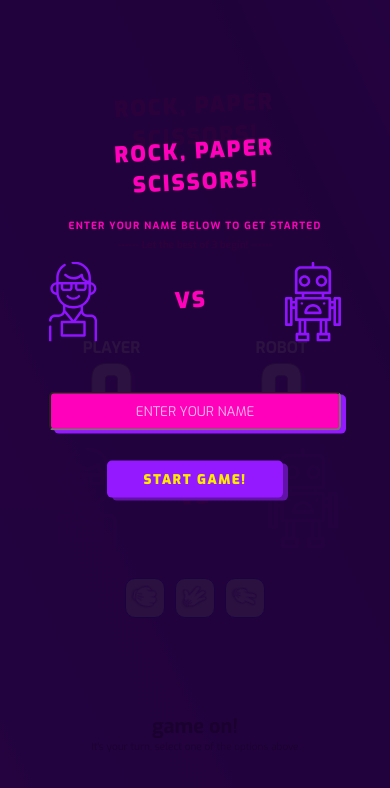
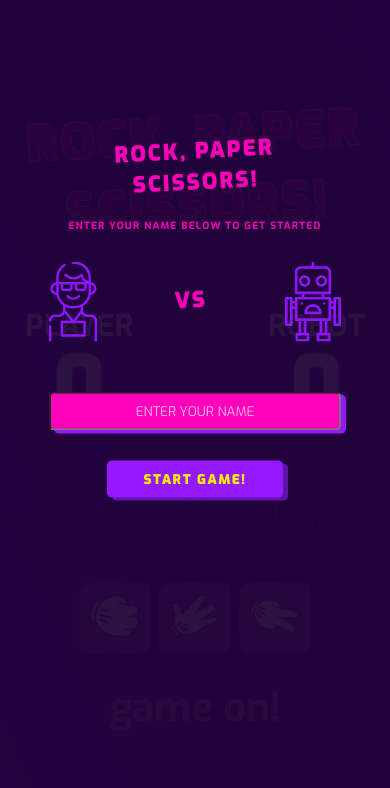
Before and after one commit to KirianaBrown/Rock-Paper-Scissors, a website built with webpack: page src/index.html in a window 390 px wide. Built offline with nearby package versions, Linux system fonts and the light colour scheme.

Commit message:
replace sm vs lg screen elements with using flex-direction reverse to achieve the same layout

```diff
--- a/src/index.html
+++ b/src/index.html
@@ -36,18 +36,7 @@
     <div class="wrapper">
         <h1 class="heading">Rock, Paper <br> Scissors!</h1>
         <p class="heading-sub">Let the best of 3 begin!</p>
-        <!-- wrapper big -->
         <div class="wrapper-bg">
-            <div class="score score-sm">
-                <div class="score-player">
-                    <h4 class="score-name score-name--player-sm">Player</h4>
-                    <p class="score-value score-value--player-sm">0</p>
-                </div>
-                <div class="score-computer">
-                    <h4 class="score-name score-name--computer-sm">Robot</h4>
-                    <p class="score-value score-value--computer-sm">0</p>
-                </div>
-            </div>
             <div class="options options-lg">
                 <p>Your selection <br> panel</p>
                 <button class="option-01 options-start-pulse" value="0"><img src="../img/rock-sm.svg" alt="selection-option-rock"></button>
@@ -73,16 +62,10 @@
                     <p class="score-value score-value--computer-lg">0</p>
                 </div>
             </div>
-            <div class="options options-sm">
-                <button class="option" id="option-01"><img src="../img/rock-sm.svg" alt="selection-option-rock"></button>
-                <button class="option" id="option-02"><img src="../img/paper-sm.svg" alt="selection-option-paper"></button>
-                <button class="option" id="option-03"><img src="../img/scissors-sm.svg" alt="selection-option-scissors"></button>
-            </div>
         </div>
 
         <div class="result">
             <h1 class="result-text">game on!</h1>
-            <p>It's your turn, select one of the options above</p>
         </div>
     </div>
     <script src="dist/bundle.js"></script>
--- a/src/js/index.js
+++ b/src/js/index.js
@@ -2,9 +2,9 @@ import state from "./store/State";
 import {
     elements,
     optionElements,
+    optionElementsSm,
     disableButtons,
     activateButtons,
-    // scoreElements,
 } from "./views/base";
 import { rotateImages } from "./views/rotate";
 import { updateScores } from "./views/scores";
@@ -115,9 +115,9 @@ const startNewGame = (playerName) => {
     state.playerName = playerName;
     state.isGamePlaying = true;
     formView.closeNewPlayerForm();
+    state.screenSuffix = screen.width > 600 ? "lg" : "sm";
     setPlayerSelection();
     setPlayerName(state.playerName);
-    state.screenSuffix = screen.width > 800 ? "lg" : "sm";
 };
 
 const verifyNewGame = () => {
@@ -156,8 +156,11 @@ elements.newPlayerForm.addEventListener("submit", (e) => {
 });
 
 const setPlayerSelection = () => {
+    console.log(state.screenSuffix);
+
     // Get options avaliable
     const { rock, paper, scissors } = optionElements;
+
     state.buttons = [rock, paper, scissors];
 
     // Set and handle event listeners on each option
@@ -190,7 +193,7 @@ const resetGameTable = () => {
 
     // 4. call gameplay function
     state.isGamePlaying = true;
-    state.screenSuffix = screen.width > 800 ? "lg" : "sm";
+    state.screenSuffix = screen.width > 600 ? "lg" : "sm";
 };
 
 const playAgain = () => {
@@ -215,7 +218,6 @@ const newGame = () => {
 
 document.body.addEventListener("click", (event) => {
     event.target.classList.contains("btn-playAgain") && playAgain();
-
     event.target.classList.contains("btn-newGame") && newGame();
 });
 
--- a/src/js/views/base.js
+++ b/src/js/views/base.js
@@ -22,6 +22,13 @@ export const optionElements = {
     rock: document.querySelector(".option-01"),
     paper: document.querySelector(".option-02"),
     scissors: document.querySelector(".option-03"),
+};
+
+export const optionElementsSm = {
+    // gameElements SM
+    rock: document.querySelector(".option-01-sm"),
+    paper: document.querySelector(".option-02-sm"),
+    scissors: document.querySelector(".option-03-sm"),
 };
 
 export const selectionOptionElements = {
--- a/src/sass/layout/_mainLayout.scss
+++ b/src/sass/layout/_mainLayout.scss
@@ -1,17 +1,27 @@
-@media only screen and (max-width: 400px) {
+    @media only screen and (max-width: 600px) {
         .wrapper {
             padding: .5rem 1.5rem;
             display: flex;
             flex-direction: column;
             min-height: 100vh;
-        justify-content: space-evenly;
+            justify-content: center;
+            &-bg {
+                display: flex;
+                flex-direction: column-reverse!important;
+            }
         }
         .heading {
             @include heading;
+            margin-bottom: .5rem;
+            font-size: 5rem;
+            @include text-shadow;
+            -webkit-text-stroke: 1px violet;
             &-sub {
                 color: $color-purple-light;
                 text-align: center;
                 font-weight: 700;
+                line-height: 0;
+                margin-bottom: 6rem;
                 &::before {
                     content: " ------ "
                 }
@@ -21,23 +31,19 @@
             }
         }
         .score {
+            display: flex;
+            width: 100%;
             padding: 0rem 1rem;
             text-align: center;
-        &-sm {
-            display: flex;
-            justify-content: space-around;
             align-items: center;
-        }
-        &-lg {
-            display: none;
-        }
+            justify-content: space-between;
             &-name {
                 color: white;
-            font-size: 1.6rem;
+                font-size: 3rem;
                 text-transform: uppercase;
             }
             &-value {
-            font-size: 7rem;
+                font-size: 8rem;
                 line-height: 1;
                 color: white;
                 -webkit-text-stroke: 1px grey;
@@ -66,27 +72,41 @@
         }
         .options {
             padding: 1rem;
-        &-sm {
             display: flex;
             align-items: center;
             justify-content: center;
+            &-lg {
+                p {
+                    display: none;
                 }
-        &-lg {
-            display: none
             }
             & button {
-            width: 4rem;
-            height: 4rem;
-            border: 1px solid blue;
+                width: 7rem;
+                height: 7rem;
+                border: 1px solid $color-purple-dark;
+                border: .25rem dashed $color-purple-dark;
+                @include box-shadow($color-purple-darker);
+                background: #e9ecef50;
                 display: flex;
                 align-items: center;
                 padding: .5rem;
-            margin: 0rem .5rem;
+                margin: .75rem .5rem;
                 border-radius: 10px;
                 cursor: pointer;
+            }
+            &-start-pulse {
+                animation-name: pulse;
+                animation-timing-function: linear;
+                animation-duration: 1.5s;
+                animation-iteration-count: infinite;
                 &:hover {
-                border-color: pink;
+                    transform: translateY(5px);
+                    transform: scale(1.05);
+                    border: .5rem dashed $color-purple-light;
                 }
+            }
+            &-selected {
+                border: .25rem dashed $color-purple-light!important;
             }
             & img {
                 max-width: 100%;
@@ -95,11 +115,13 @@
         }
         .result {
             text-align: center;
+            font-size: 2rem;
+            color: #f99ae0d0;
+            padding: 1rem;
         }
     }
 
-// @media only screen and (min-width: 401px) and (max-width: 900px) {
-@media only screen and (min-width: 800px) {
+    @media only screen and (min-width: 600px) {
         .wrapper {
             display: grid;
             padding: 2rem 1.5rem;
@@ -136,9 +158,6 @@
             width: 100%;
             padding: 0rem 1rem;
             text-align: center;
-        &-sm {
-            display: none;
-        }
             &-lg {
                 display: flex;
                 flex-direction: column;
@@ -182,9 +201,6 @@
         }
         .options {
             padding: 1rem;
-        &-sm {
-            display: none;
-        }
             &-lg {
                 display: flex;
                 flex-direction: column;
@@ -235,13 +251,9 @@
             }
         }
         .result {
-        // display: none;
             text-align: center;
-        font-size: 3rem;
+            font-size: 2rem;
             color: #f99ae0d0;
-        p {
-            display: none;
-        }
         }
     }
 
```
Lines whose indentation alone changed are shown as unchanged.
